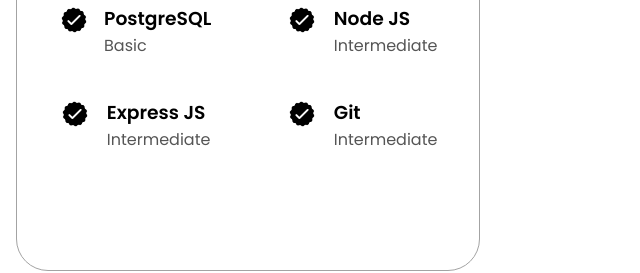
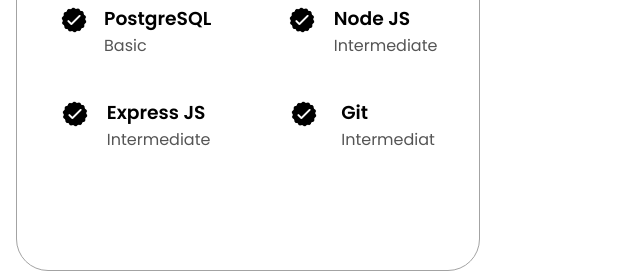
Before and after one commit to alilijamal/PORTFOLIO, a plain HTML site: page index.html in a window 1280 px wide. Shown: the part 1920-2193 px from the top of the page, 640-1280 px from the left. Drawn offline with Linux system fonts and the light colour scheme.

Commit message:
changed immediate

```diff
--- a/index.html
+++ b/index.html
@@ -237,7 +237,7 @@
                 />
                 <div>
                   <h3>Git</h3>
-                  <p>Intermediate</p>
+                  <p>Intermediat</p>
                 </div>
               </article>
             </div>
```
